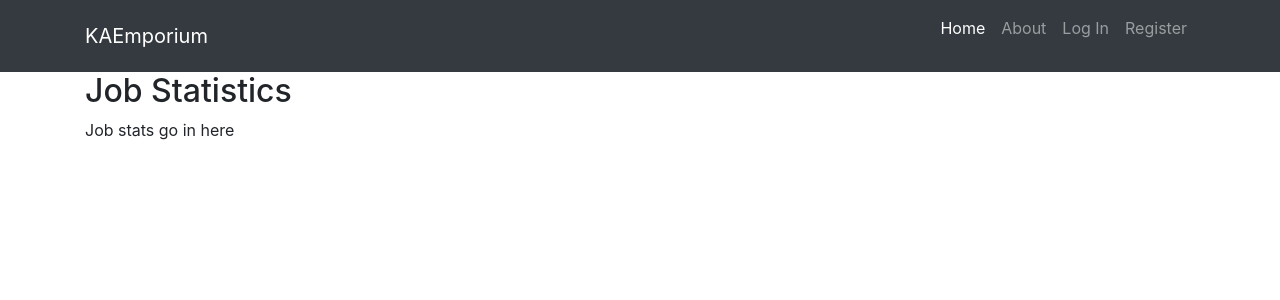
After one commit to KalaOne/Group-Project-Rental-System, a Django app: page /jobstats/ in a window 1280 px wide. The commit adds this page. Shown: the top 300 px of the page. Run offline with Django 3.2, Linux system fonts and the light colour scheme; some libraries are stand-ins or nearby versions.

Commit message:
10.1 req done - added page

```diff
--- a/rentalsystem/templates/rentalsystem/base.html
+++ b/rentalsystem/templates/rentalsystem/base.html
@@ -44,6 +44,11 @@
                     <p><a class="nav-link" href="{% url 'myjobs' %}">My Jobs</a></p>
                 </li>
             {% endif %}
+            {% if user.role ==  'A' %}
+                <li class="nav-item">
+                    <p><a class="nav-link" href="{% url 'jobstats' %}">Job Stats</a></p>
+                </li>
+            {% endif %}
           <li class="nav-item">
             <a class="nav-link" href="#">About</a>
           </li>
--- /dev/null
+++ b/rentalsystem/templates/rentalsystem/jobstats.html
@@ -0,0 +1,9 @@
+{% extends 'rentalsystem/base.html' %}
+
+{% block title %}My Jobs{% endblock %}
+
+{% block content %}
+    <h2>Job Statistics</h2>
+    Job stats go in here
+
+{% endblock %}
--- a/rentalsystem/urls.py
+++ b/rentalsystem/urls.py
@@ -11,4 +11,5 @@ urlpatterns = [
     path('myjobs/', views.myjobs, name='myjobs'),
     path('myjobs/jobcomp/', views.myjobs, name='myjobsupdate'),
     path('profile/', views.profile, name='profile'),
+    path('jobstats/', views.jobstats, name='jobstats')
 ]
--- a/rentalsystem/views.py
+++ b/rentalsystem/views.py
@@ -50,6 +50,8 @@ def myjobs(request):
 
     return render(request, "rentalsystem/myjobs.html", {'jobs' : jobs})
 
+def jobstats(request):
+    return render(request, 'jobstats.html')
 
 def profile(request):
     return render(request, 'profile.html')
```
